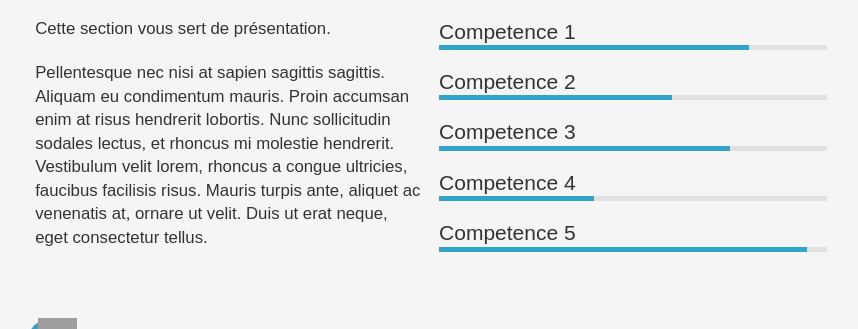
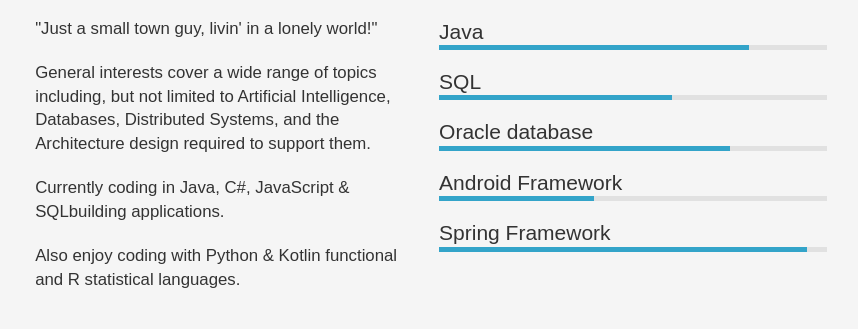
Before and after one commit to Mur3ph/Mur3ph.github.io, a Jekyll site: the page built from cv/index.html, in a window 1280 px wide and 900 px high, cut to the strip 462-791 px from the top of the window. Shown: the whole strip, without its empty margins (209-1067 px from the left). Built offline with Jekyll 4.4.1, drawn with Linux system fonts in a browser that asks for light colours; some web fonts are replaced; a script that is not in the unit is left out.

Commit message:
Tidy a little, needs a LOT - part deux

```diff
--- a/cv/index.html
+++ b/cv/index.html
@@ -47,14 +47,15 @@
 							<!-- A propos -->
 							<div class="grid_8 apropos">
 								<h3>About me</h3>
-								<p>Cette section vous sert de présentation.</p>
+								<p>"Just a small town guy, livin' in a lonely world!"</p>
 								<p>
-									Pellentesque nec nisi at sapien sagittis sagittis. Aliquam eu
-									condimentum mauris. Proin accumsan enim at risus hendrerit lobortis.
-									Nunc sollicitudin sodales lectus, et rhoncus mi molestie hendrerit.
-									Vestibulum velit lorem, rhoncus a congue ultricies, faucibus facilisis
-									risus. Mauris turpis ante, aliquet ac venenatis at, ornare ut velit.
-									Duis ut erat neque, eget consectetur tellus.
+									General interests cover a wide range of topics including, but not limited to Artificial Intelligence, Databases, Distributed Systems, and the Architecture design required to support them.
+								</p>
+								<p>
+									Currently coding in Java, C#, JavaScript & SQLbuilding applications.
+								</p>
+								<p>
+									Also enjoy coding with Python & Kotlin functional and R statistical languages.
 								</p>
 							</div>
 
@@ -62,11 +63,11 @@
 							<div class="grid_8 competences">
 								<h3>Competence</h3>
 								<ul class="barres">
-									<li data-skills="80">Competence 1<span style="width: 80%;"></span></li>
-									<li data-skills="60">Competence 2<span style="width: 60%;"></span></li>
-									<li data-skills="75">Competence 3<span style="width: 75%;"></span></li>
-									<li data-skills="40">Competence 4<span style="width: 40%;"></span></li>
-									<li data-skills="95">Competence 5<span style="width: 95%;"></span></li>
+									<li data-skills="80">Java<span style="width: 80%;"></span></li>
+									<li data-skills="60">SQL<span style="width: 60%;"></span></li>
+									<li data-skills="75">Oracle database<span style="width: 75%;"></span></li>
+									<li data-skills="40">Android Framework<span style="width: 40%;"></span></li>
+									<li data-skills="95">Spring Framework<span style="width: 95%;"></span></li>
 								</ul>
 							</div>
 						</div>
```
